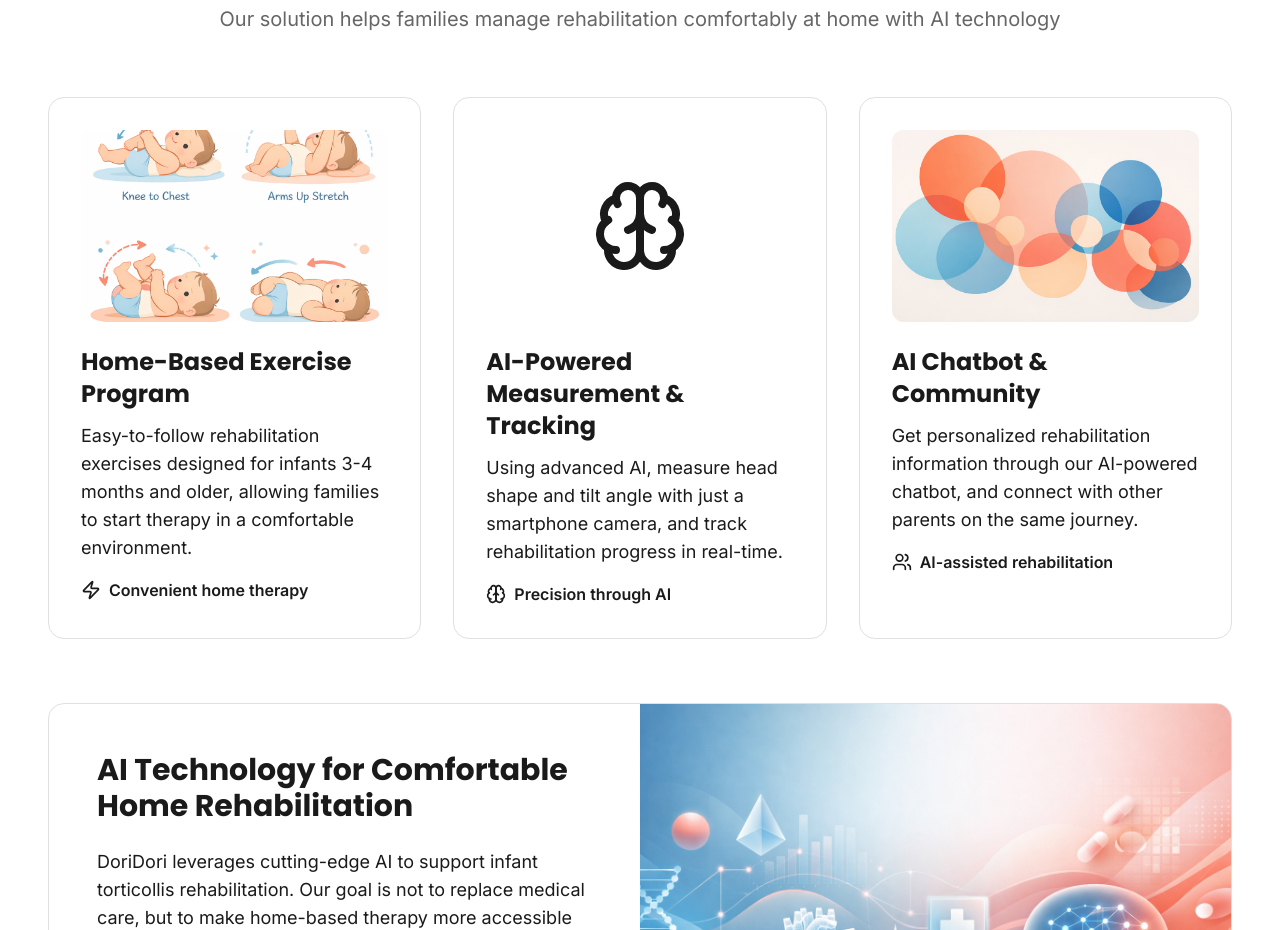
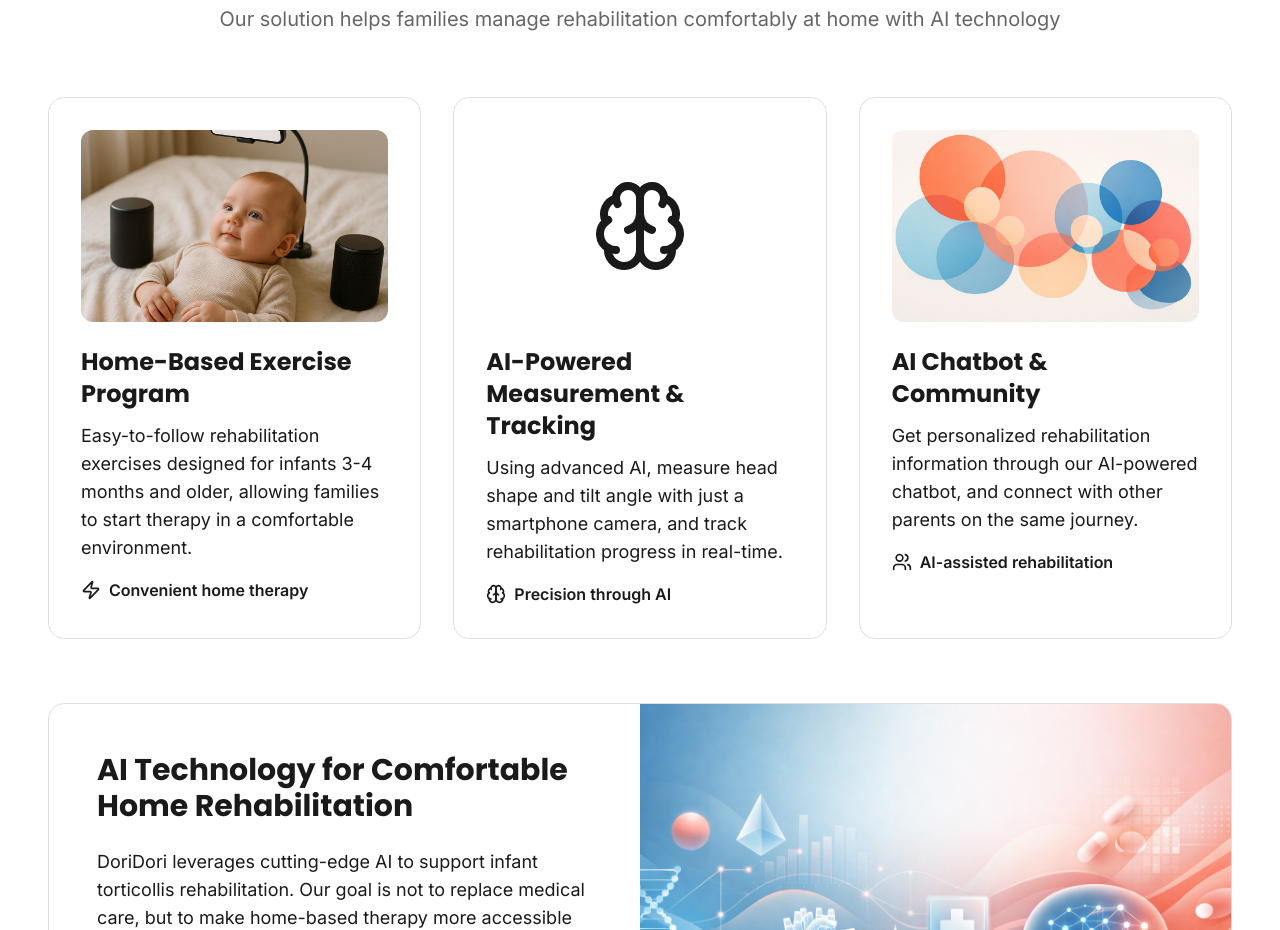
Before and after one commit to zerorder-care/zerorder-website, a Next.js app: page /en in a window 1280 px wide. Shown: the part 2020-2950 px from the top of the page. Built offline with nearby package versions, Linux system fonts and the light colour scheme.

Commit message:
feat: 스트레칭 프로그램 카드 이미지 변경
- doridori_rehab.png 이미지 추가
- 한국어/영문 랜딩페이지 Feature 카드 이미지 적용

```diff
--- a/app/en/page.tsx
+++ b/app/en/page.tsx
@@ -130,7 +130,7 @@ export default function HomeEN() {
               <div className="bg-white p-8 rounded-2xl border border-border hover:shadow-lg transition-all duration-300 card-hover">
                 <div className="mb-6 overflow-hidden rounded-xl h-48 relative">
                   <Image
-                    src="/images/feature-stretching.jpg"
+                    src="/images/doridori_rehab.png"
                     alt="Stretching exercises"
                     fill
                     className="object-cover"
--- a/app/page.tsx
+++ b/app/page.tsx
@@ -136,7 +136,7 @@ export default function Home() {
               <div className="bg-white p-8 rounded-2xl border border-border hover:shadow-lg transition-all duration-300 card-hover">
                 <div className="mb-6 overflow-hidden rounded-xl h-48 relative">
                   <Image
-                    src="/images/feature-stretching.jpg"
+                    src="/images/doridori_rehab.png"
                     alt="Stretching exercises"
                     fill
                     className="object-cover"
```
Also changed, not shown: public/images/doridori_rehab.png (added).
